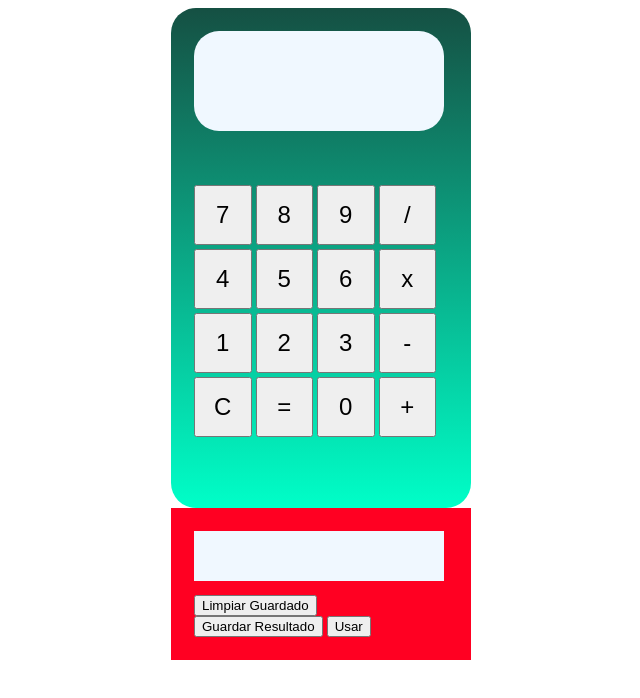
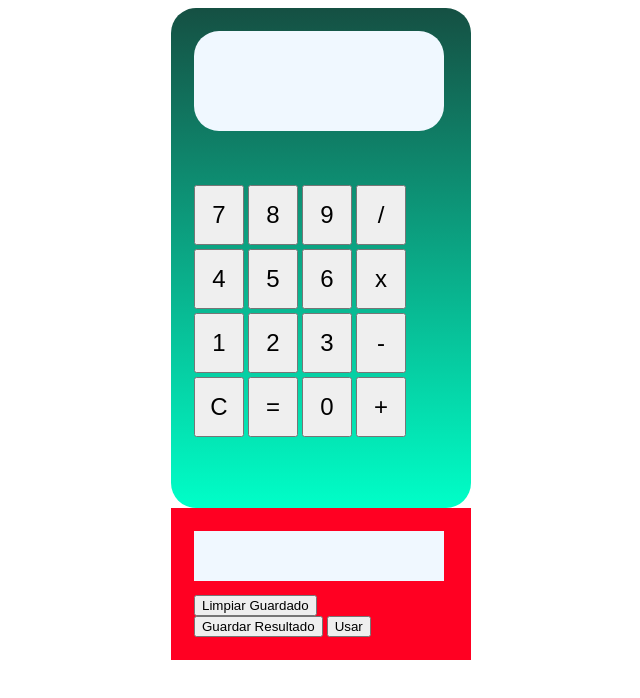
Before and after one commit to Cedako/Calculadora-SSU, a plain HTML site: page index.html in a window 1280 px wide. Shown: the whole page, without its empty margins (319-959 px from the left). Drawn offline with Linux system fonts and the light colour scheme.

Commit message:
Yet Another One

```diff
--- a/style.css
+++ b/style.css
@@ -10,7 +10,7 @@
 
 .calculadora td button{
     display: horizontal;
-    width: 23%;
+    width: 50px;
     height: 60px;
     font-size: 150%;
 }
```
